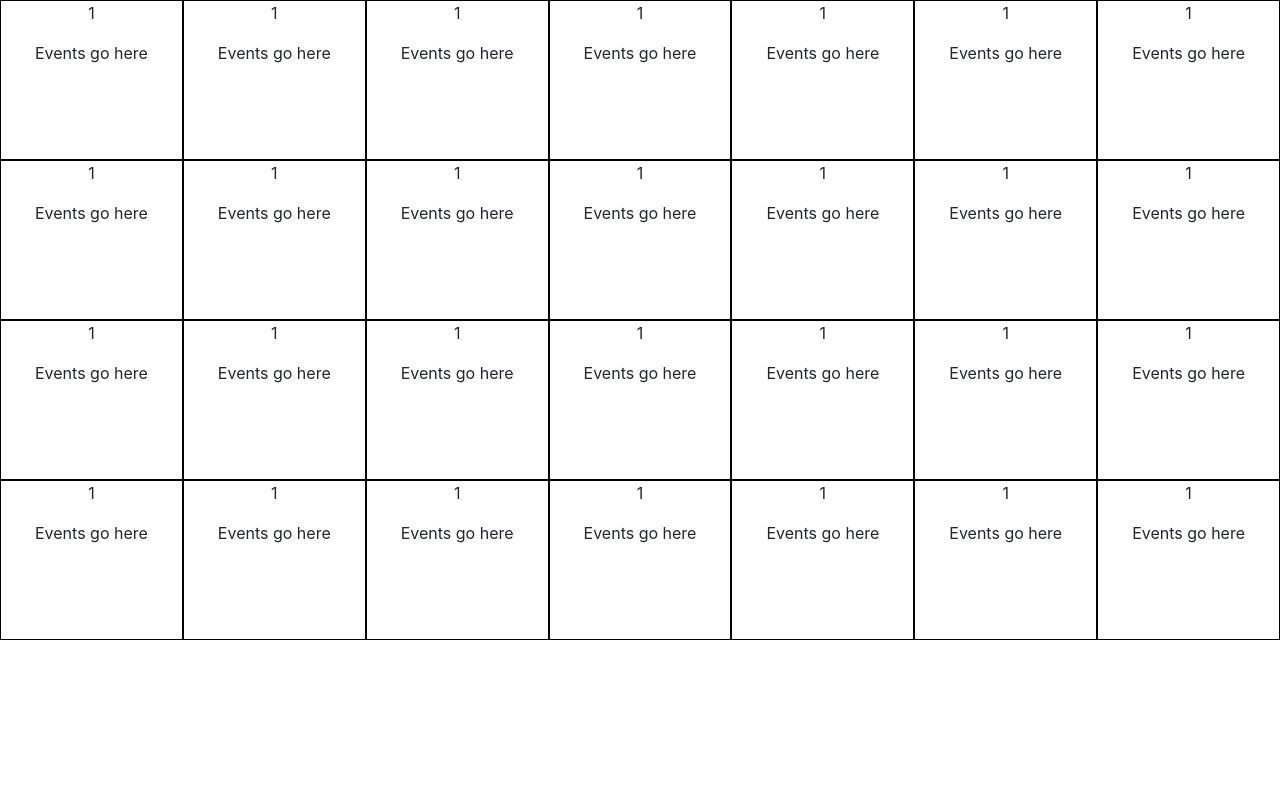
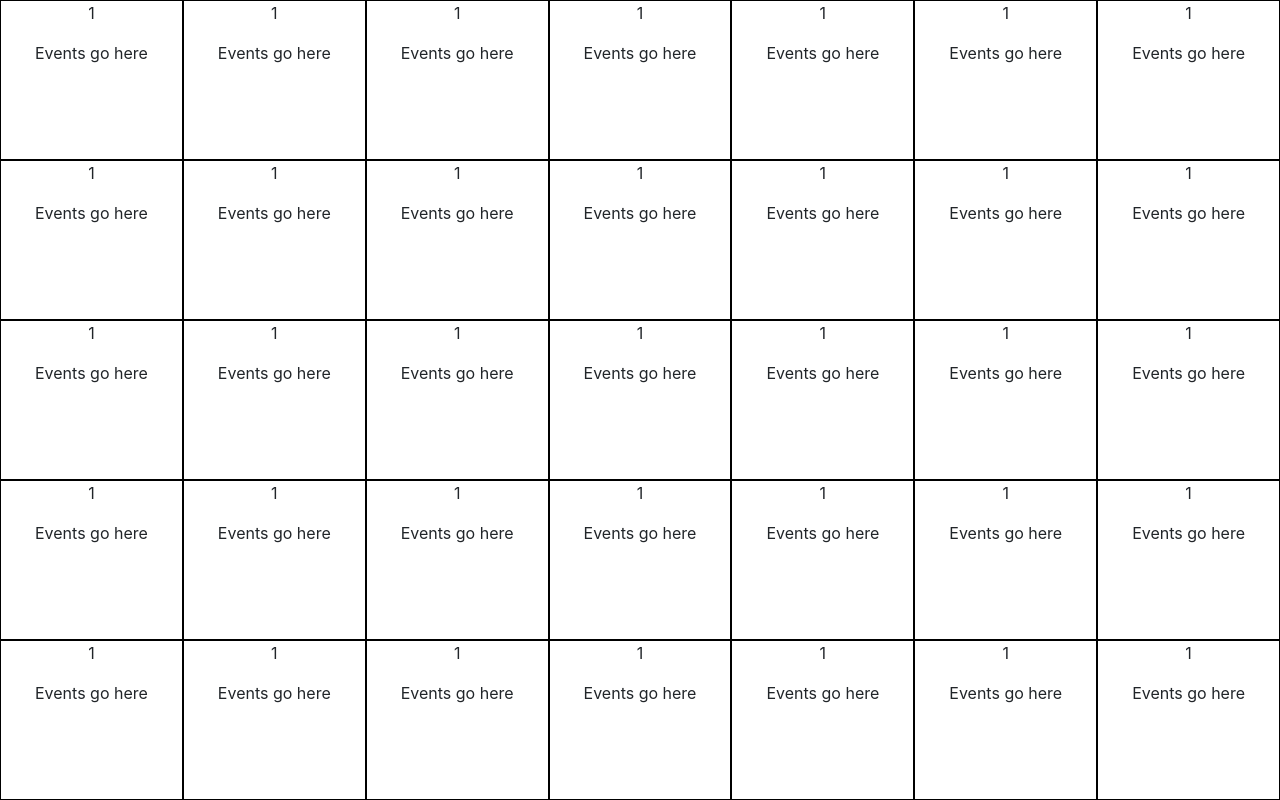
Before and after one commit to KalebRaymond/React-Calendar, a React (Create React App) app: page / in a window 1280 px wide. Shown: the part 246-1046 px from the top of the page. Before the commit the page ends 886 px from the top, so only its background shows below. Built offline with nearby package versions, Linux system fonts and the light colour scheme.

Commit message:
Updated CalendarGrid test

```diff
--- a/src/components/CalendarContainer/CalendarContainer.js
+++ b/src/components/CalendarContainer/CalendarContainer.js
@@ -56,7 +56,7 @@ const CalendarContainer = () => {
 				currentMonth={focusedMonth}
 				currentYear={focusedYear}
 			></CalendarToolbar>
-			<CalendarGrid calendarDates={[1, 2, 3]}></CalendarGrid>
+			<CalendarGrid></CalendarGrid>
 		</div>
 	);
 };
--- a/src/components/CalendarGrid/CalendarGrid.js
+++ b/src/components/CalendarGrid/CalendarGrid.js
@@ -4,27 +4,31 @@ import styles from "./CalendarGrid.module.scss";
 import CalendarGridRow from "components/CalendarGridRow/CalendarGridRow";
 import WeekDaysHeader from "components/WeekDaysHeader/WeekDaysHeader";
 
-const CalendarGrid = (props) => {
-	const { calendarDates } = props;
+import { useSelector } from "react-redux";
 
+const CalendarGrid = () => {
 	/*
-  const renderDates = () => {
-    console.log(calendarDates);
+	const renderDates = () => {
+		console.log(calendarDates);
 
-    return calendarDates?.map((date, i) => {
-      return <CalendarGridCard key={i}></CalendarGridCard>
-    });
-  }
-  */
+		return calendarDates?.map((date, i) => {
+			return <CalendarGridCard key={i}></CalendarGridCard>;
+		});
+	};
+	*/
+
+	const focusedMonth = useSelector((state) => state.calendar.focusedMonthIndex);
+	const focusedYear = useSelector((state) => state.calendar.focusedYear);
 
 	return (
 		<div className={styles.CalendarGrid} data-testid="CalendarGrid">
 			<WeekDaysHeader></WeekDaysHeader>
-			<CalendarGridRow></CalendarGridRow>
-			<CalendarGridRow></CalendarGridRow>
-			<CalendarGridRow></CalendarGridRow>
-			<CalendarGridRow></CalendarGridRow>
-			<CalendarGridRow></CalendarGridRow>
+			<CalendarGridRow key={0}></CalendarGridRow>
+			<CalendarGridRow key={1}></CalendarGridRow>
+			<CalendarGridRow key={2}></CalendarGridRow>
+			<CalendarGridRow key={3}></CalendarGridRow>
+			<CalendarGridRow key={4}></CalendarGridRow>
+			<CalendarGridRow key={5}></CalendarGridRow>
 		</div>
 	);
 };
--- a/src/components/CalendarGridCard/CalendarGridCard.js
+++ b/src/components/CalendarGridCard/CalendarGridCard.js
@@ -5,7 +5,7 @@ import styles from "./CalendarGridCard.module.scss";
 const CalendarGridCard = () => (
 	<div className={styles.CalendarGridCard} data-testid="CalendarGridCard">
 		<div className="dateContainer" id="date-container">
-			<span>1</span>
+			<span className="date">1</span>
 		</div>
 		<div id="card-body">Events go here</div>
 	</div>
--- a/src/components/CalendarGridRow/CalendarGridRow.js
+++ b/src/components/CalendarGridRow/CalendarGridRow.js
@@ -3,8 +3,12 @@ import PropTypes from "prop-types";
 import styles from "./CalendarGridRow.module.scss";
 import CalendarGridCard from "components/CalendarGridCard/CalendarGridCard";
 
-const CalendarGridRow = () => (
-	<div className={styles.CalendarGridRow} data-testid="CalendarGridRow">
+const CalendarGridRow = (props) => (
+	<div
+		key={props.key}
+		className={styles.CalendarGridRow}
+		data-testid="CalendarGridRow"
+	>
 		<CalendarGridCard></CalendarGridCard>
 		<CalendarGridCard></CalendarGridCard>
 		<CalendarGridCard></CalendarGridCard>
```
Also changed, not shown: 1 other file (tests, documents, lock files or other folders).
